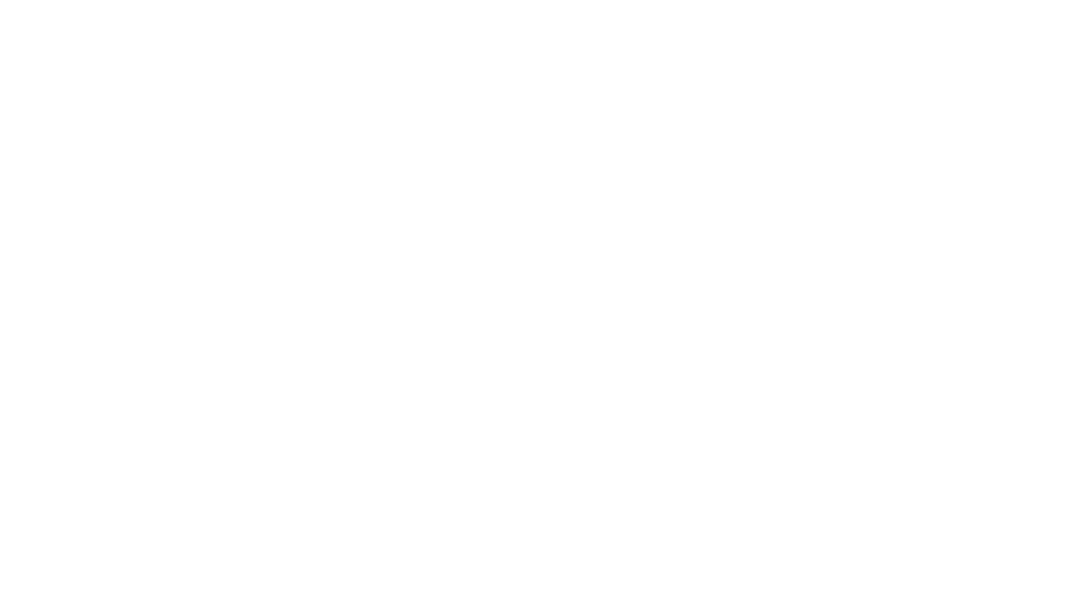
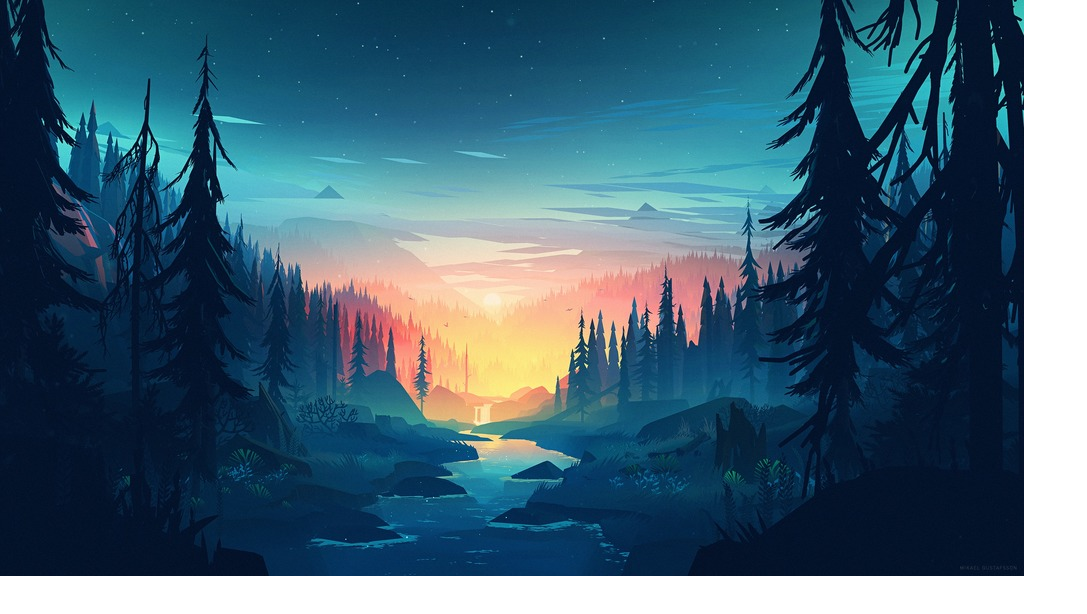
Before and after one commit to js-tasks-ru/htmlcss-20210513_comradchegm, a website: page 06-lection4/02-background-image/index.html in a window 1280 px wide. Shown: the whole page, without its empty margins (0-1087 px from the left). Drawn offline with Linux system fonts and the light colour scheme.

Commit message:
add solution for module 5 backround-image

```diff
--- a/06-lection4/02-background-image/background-image.css
+++ b/06-lection4/02-background-image/background-image.css
@@ -0,0 +1,29 @@
+.background-image {
+    width: 400px;
+    height: 225px;
+    background-image: url("./public/forest_400.jpg");
+}
+
+@media screen and (min-width: 768px) {
+    .background-image {
+        width: 768px;
+        height: 432px;
+        background-image: url("./public/forest_768.jpg");
+    }
+}
+
+@media screen and (min-width: 1024px) {
+    .background-image {
+        width: 1024px;
+        height: 576px;
+        background-image: url("./public/forest_1024.jpg");
+    }
+}
+
+@media screen and (min-width: 2560px) {
+    .background-image {
+        width: 2560px;
+        height: 1440px;
+        background-image: url("./public/forest_2560.jpg");
+    }
+}
--- a/06-lection4/02-background-image/index.html
+++ b/06-lection4/02-background-image/index.html
@@ -1,10 +1,15 @@
 <!DOCTYPE html>
 <html lang="ru">
     <head>
+        <meta charset="UTF-8">
+        <meta http-equiv="X-UA-Compatible" content="IE=edge">
+        <meta name="viewport" content="width=device-width, initial-scale=1.0">
+        <link rel="stylesheet" href="../../assets/css/normalize.css">
+        <link rel="stylesheet" href="../../assets/fonts/fonts.css">
         <link rel="stylesheet" href="../../assets/css/main.css">
         <link rel="stylesheet" href="./background-image.css">
     </head>
     <body>
-
+        <div class="background-image"></div>
     </body>
 </html>
```
